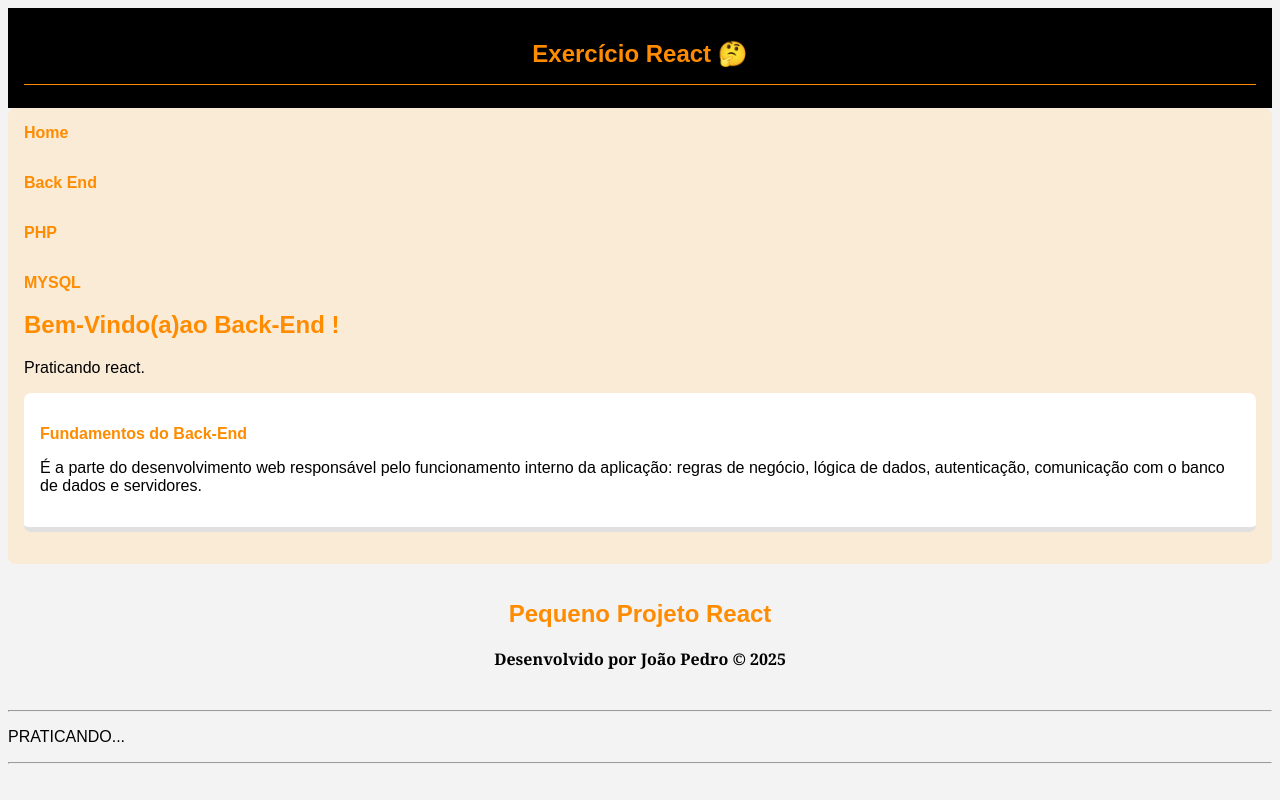
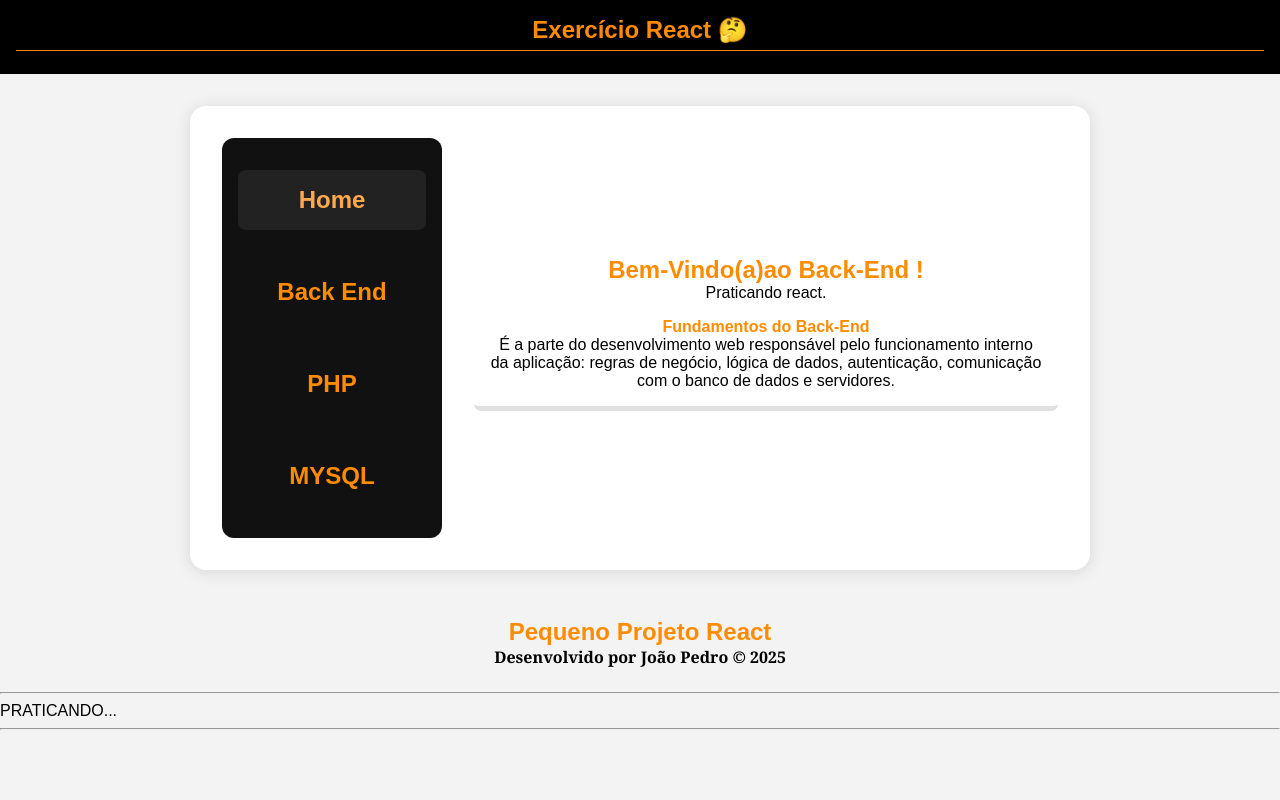
Before and after one commit to joaopedro-style/exercicio-react, a React (Vite) app: page / in a window 1280 px wide. Built offline with nearby package versions, Linux system fonts and the light colour scheme.

Commit message:
finalizando

```diff
--- a/src/App.tsx
+++ b/src/App.tsx
@@ -1,4 +1,5 @@
-import { Route, Routes } from "react-router-dom";
+import { Route, Routes, useLocation } from "react-router-dom";
+import { useEffect } from "react";
 import Cabecalho from "./components/Cabecalho/Cabecalho";
 import Container from "./components/Container/Container";
 import Rodape from "./components/Rodape/Rodape";
@@ -8,11 +9,23 @@ import BackEnd from "./pages/BackEnd";
 import Mysql from "./pages/Mysql";
 import Pagina404 from "./pages/Pagina404";
 
+const pageTitles: Record<string, string> = {
+  "/": "Home",
+  "/BackEnd": "Back End",
+  "/PHP": "PHP",
+  "/Mysql": "MYSQL",
+};
+
 export default function App() {
+  const location = useLocation();
+  useEffect(() => {
+    const title = pageTitles[location.pathname] || "Meu Site de Rock";
+    document.title = title;
+  }, [location]);
+
   return (
     <>
       <Cabecalho />
-
       <Container>
         <Routes>
           <Route path="/" element={<Home />} />
--- a/src/Menu/Menu.module.css
+++ b/src/Menu/Menu.module.css
@@ -2,11 +2,25 @@
   display: flex;
   flex-direction: column;
   justify-content: center;
+  align-items: center;
   gap: 2rem;
-
-  a {
-    color: darkorange;
-    text-decoration: none;
-    font-weight: bold;
-  }
+  background: #111;
+  border-radius: 12px;
+  padding: 2rem 1rem;
+  width: 220px;
 }
+.menu a {
+  color: darkorange;
+  text-decoration: none;
+  font-weight: bold;
+  font-size: 1.5rem;
+  padding: 1rem 2rem;
+  border-radius: 8px;
+  width: 100%;
+  text-align: center;
+  transition: background 0.2s, color 0.2s;
+}
+.menu a.active {
+  background: #222;
+  color: #FFA94D !important;
+}
--- a/src/Menu/Menu.tsx
+++ b/src/Menu/Menu.tsx
@@ -1,13 +1,14 @@
-import { Link } from "react-router-dom";
+import { Link, useLocation } from "react-router-dom";
 import estilos from "./Menu.module.css";
 
 export default function Menu() {
+  const location = useLocation();
   return (
     <nav className={estilos.menu}>
-      <Link to="/">Home</Link>
-      <Link to="/BackEnd">Back End</Link>
-      <Link to="/PHP">PHP</Link>
-      <Link to="/Mysql">MYSQL</Link>
+      <Link to="/" className={location.pathname === "/" ? estilos.active : ""}>Home</Link>
+      <Link to="/BackEnd" className={location.pathname === "/BackEnd" ? estilos.active : ""}>Back End</Link>
+      <Link to="/PHP" className={location.pathname === "/PHP" ? estilos.active : ""}>PHP</Link>
+      <Link to="/Mysql" className={location.pathname === "/Mysql" ? estilos.active : ""}>MYSQL</Link>
     </nav>
   );
 }
--- a/src/components/Container/Container.module.css
+++ b/src/components/Container/Container.module.css
@@ -1,11 +1,21 @@
 .container {
-  padding: 1rem;
-  max-width: auto;
-  background-color: antiquewhite;
-  border-radius: 7px;
-  box-shadow: darkgrey;
+  display: flex;
+  gap: 2rem;
+  padding: 2rem;
+  max-width: 900px;
+  margin: 2rem auto;
+  background-color: #fff;
+  border-radius: 16px;
+  box-shadow: 0 2px 16px rgba(0,0,0,0.12);
 
   h2 {
     color: darkorange;
   }
 }
+
+.container > :not(:first-child) {
+  flex: 1;
+  display: flex;
+  flex-direction: column;
+  justify-content: center;
+}
--- a/src/components/Conteudo/Conteudo.module.css
+++ b/src/components/Conteudo/Conteudo.module.css
@@ -1,10 +1,10 @@
 .conteudo {
-  padding: 1rem;
+  padding: 0 5rem 2rem 5rem;
   max-width: 700px;
   margin: auto;
 
   section {
-    padding: 1rem;
+    padding: 0 5% 2rem 5%;
 
     h2 {
       color: darkorange;
@@ -14,4 +14,9 @@
 
 .arredondada {
   border-radius: 7px;
+  display: flex;
+  flex-direction: column;
+  align-items: center;
+  justify-content: flex-start;
+  text-align: center;
 }
--- a/src/components/Conteudo/Conteudo.tsx
+++ b/src/components/Conteudo/Conteudo.tsx
@@ -1,12 +1,28 @@
 import Artigo from "./Artigo/Artigo";
 import estilos from "./Conteudo.module.css";
+import { useLocation } from "react-router-dom";
+import { useEffect, useState } from "react";
 
 export default function Conteudo() {
+  const location = useLocation();
+  const [currentPath, setCurrentPath] = useState(location.pathname);
+
+  useEffect(() => {
+    setCurrentPath(location.pathname);
+  }, [location]);
+
+  const getPageName = (path) => {
+    if (path === "/") return "";
+    return path.replace(/^\//, "");
+  };
+
   return (
     <section className={`${estilos.arredondada}`}>
+      <small style={{ color: getPageName(currentPath) ? "#FFA94D" : "#888", display: "block", marginBottom: "0.5rem" }}>
+        {getPageName(currentPath) && getPageName(currentPath)}
+      </small>
       <h2>Bem-Vindo(a)ao Back-End !</h2>
       <p>Praticando react.</p>
-
       <Artigo />
     </section>
   );
--- a/src/global.css
+++ b/src/global.css
@@ -9,8 +9,8 @@ h1,
 h2,
 h3,
 p {
-  margin: 1;
-  padding: 1;
+  margin: 0;
+  padding: 0;
 }
 
 body {
--- a/src/pages/BackEnd.tsx
+++ b/src/pages/BackEnd.tsx
@@ -1,6 +1,6 @@
 export default function BackEnd() {
   return (
-    <section>
+    <section style={{ textAlign: "left" }}>
       <h2>Fundamentos do Back-End</h2>
       <p>
         É a parte do desenvolvimento web responsável pelo funcionamento interno
```
